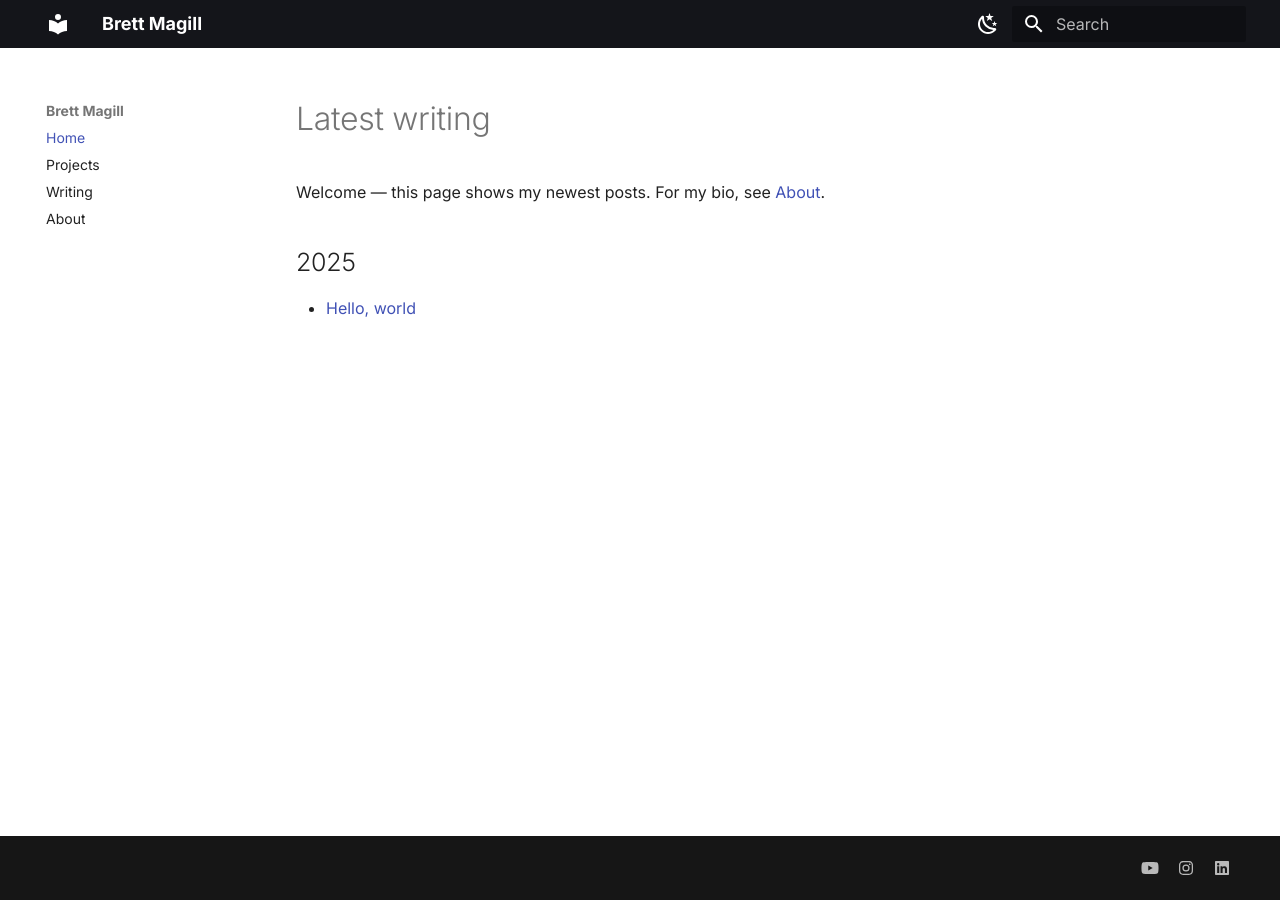
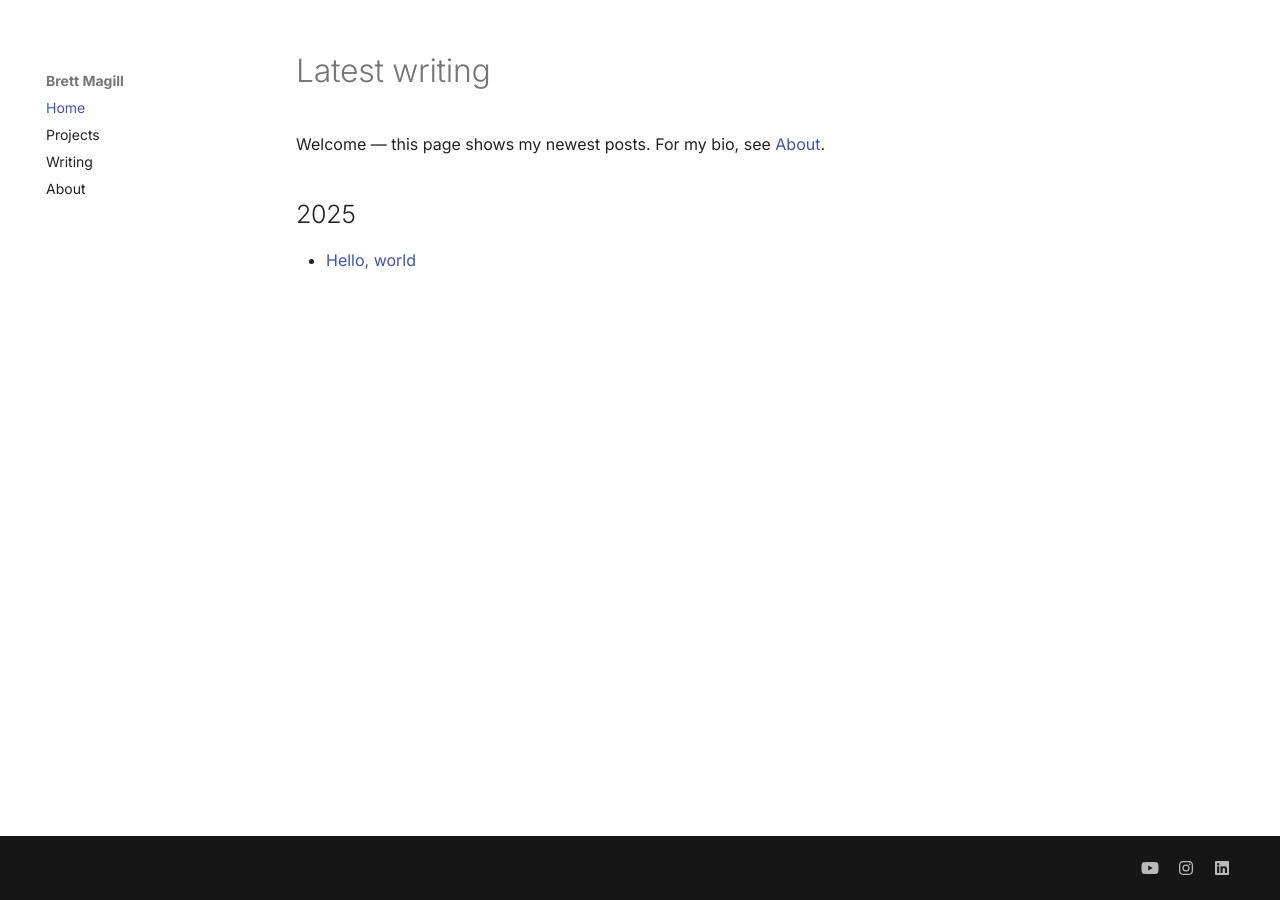
Before and after one commit to thatbrettmagill/thatbrettmagill.github.io, an MkDocs documentation site: the page built from docs/index.md, in a window 1280 px wide. Built offline with MkDocs 1.6.1 and Material for MkDocs 9.7.7, drawn with Linux system fonts in a browser that asks for light colours.

Commit message:
Update overrides.css

```diff
--- a/docs/assets/overrides.css
+++ b/docs/assets/overrides.css
@@ -1,11 +1,5 @@
-/* Make dark mode (slate) pure black and reduce chrome */
-:root[data-md-color-scheme="slate"] {
-  --md-default-bg-color: #000000;        /* page background */
-  --md-code-bg-color: #0a0a0a;           /* code blocks */
-  --md-default-fg-color: rgba(255,255,255,.92);
-}
+/* 1) Hide Material's header bar completely */
+.md-header { display: none; }
 
-/* Clean up the header (no drop shadow) */
-.md-header {
-  box-shadow: none;
-}
+/* 2) Remove the top offset the header normally adds */
+.md-main { margin-top: 0; }
```
